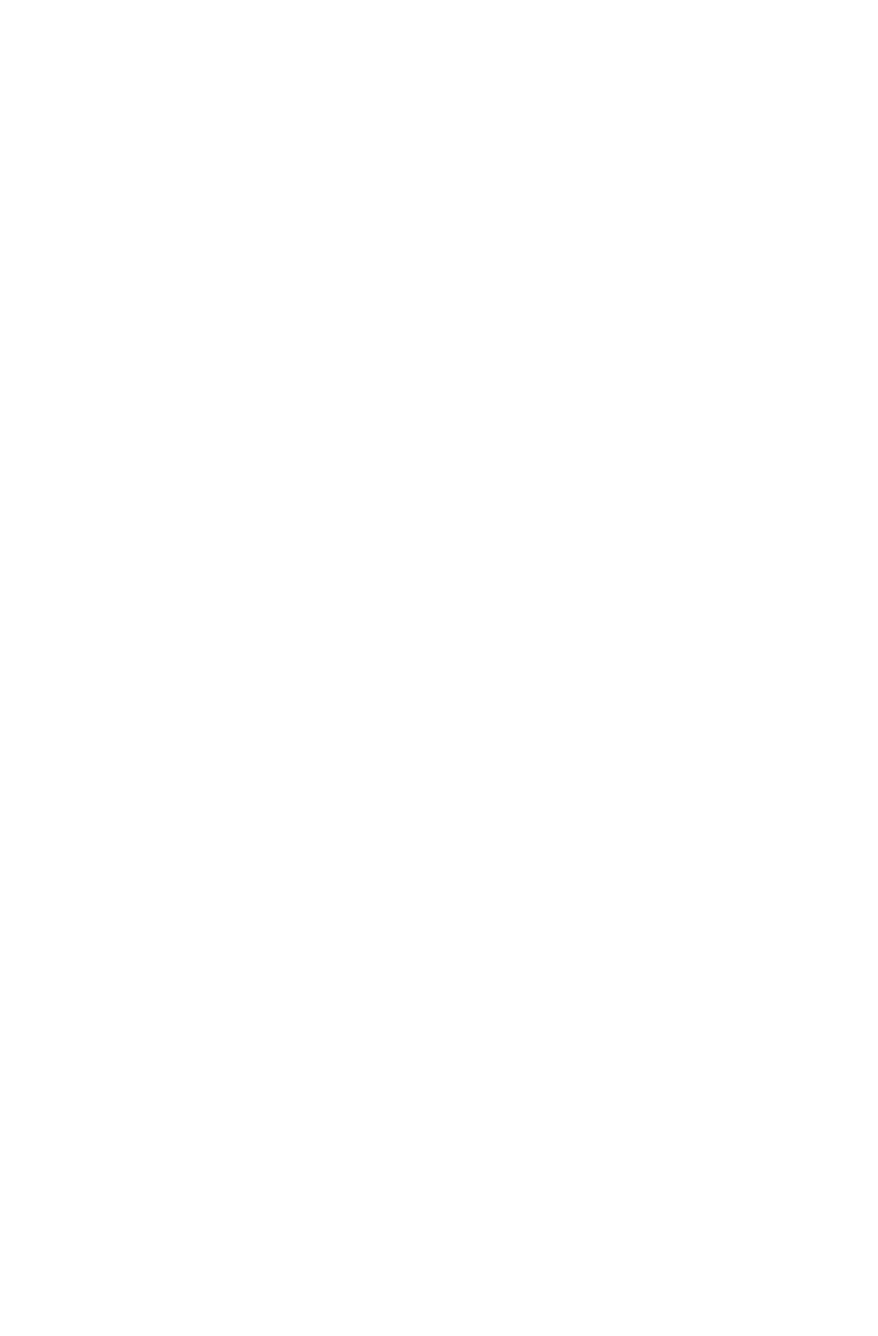
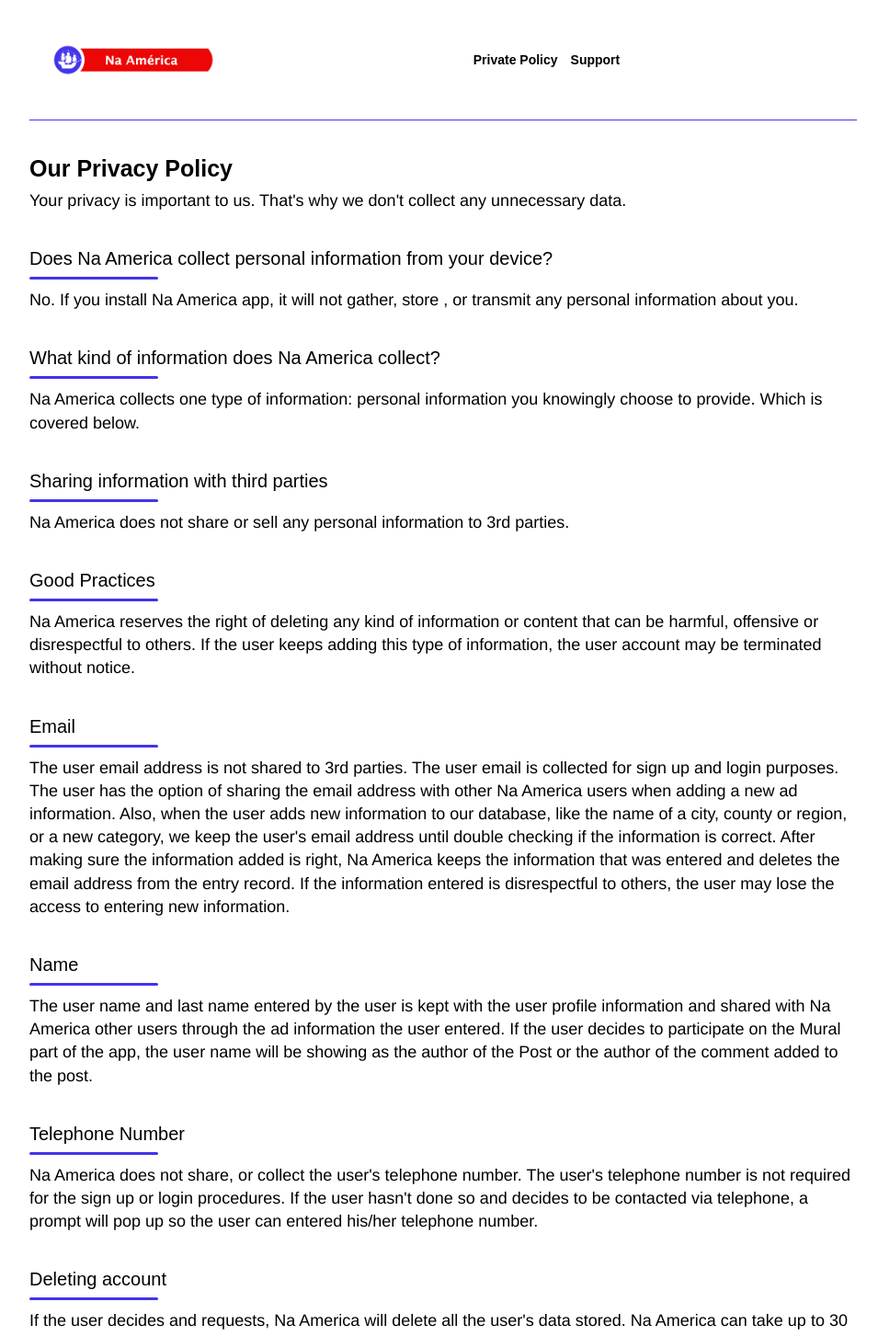
Before and after one commit to emersonscheffer/emersondev, a React (Create React App) app: page /#/naamericapolicy in a window 1280 px wide. Shown: the top 1453 px of the page at 92% size, without its empty margins (158-1113 px from the left). Before the commit the page ends 800 px from the top, so only its background shows below. Built offline with nearby package versions, Linux system fonts and the light colour scheme.

Commit message:
add policy and support page

```diff
--- a/src/App.js
+++ b/src/App.js
@@ -8,6 +8,8 @@ import "./css/LinkGeneral.css";
 import EmersonDev from "./views/EmersonDev";
 import NaAmerica from "./views/NaAmerica";
 import IosApps from "./views/IosApps";
+import NaAmericaPolicy from "./views/NaAmericaPolicy";
+import NaAmericaSupport from "./views/NaAmericaSupport";
 
 function App() {
   return (
@@ -17,6 +19,8 @@ function App() {
 
         <Route path="/iosapps" component={IosApps} />
         <Route path="/naamerica" component={NaAmerica} />
+        <Route path="/naamericapolicy" component={NaAmericaPolicy} />
+        <Route path="/naamericasupport" component={NaAmericaSupport} />
       </Router>
     </div>
   );
--- a/src/components/MyHeader.jsx
+++ b/src/components/MyHeader.jsx
@@ -5,10 +5,10 @@ import "../css/HeaderCSS.css";
 import Logo from "./Logo";
 import MyNavLinks from "./MyNavLinks";
 
-const MyHeader = ({ headerLinks, logoImage, logoName, hovercolor }) => {
+const MyHeader = ({ headerLinks, logoImage, logoName, hovercolor, barColor }) => {
   // return
   return (
-    <div className="header-class">
+    <div style={{ borderBottom: `solid 1px ${barColor} ` }} className="header-class">
       <Logo logoSrc={logoImage} logoName={logoName} />
       <MyNavLinks headerLinks={headerLinks} hovercolor={hovercolor} />
     </div>
--- /dev/null
+++ b/src/components/MyParagraph.jsx
@@ -0,0 +1,19 @@
+import React from "react";
+
+const MyParagraph = ({ paragraphWords }) => {
+  return (
+    <p
+      style={{
+        fontSize: "18px",
+        fontFamily: "Helvetica",
+        marginBottom: "40px",
+        fontWeight: "lighter",
+        lineHeight: "1.4em"
+      }}
+    >
+      {paragraphWords}
+    </p>
+  );
+};
+
+export default MyParagraph;
--- /dev/null
+++ b/src/components/PageTitle.jsx
@@ -0,0 +1,18 @@
+import React from "react";
+
+const PageTitle = ({ title }) => {
+  return (
+    <h1
+      style={{
+        fontSize: "25px",
+        fontWeight: "bold",
+        fontFamily: "Arial",
+        marginBottom: "10px"
+      }}
+    >
+      {title}
+    </h1>
+  );
+};
+
+export default PageTitle;
--- a/src/components/Topic.jsx
+++ b/src/components/Topic.jsx
@@ -4,7 +4,7 @@ import TopicBar from "./TopicBar";
 const Topic = ({ word, color }) => {
   return (
     <div>
-      <h1 style={{ marginBottom: "10px", fontFamily: "cursive" }}>{word}</h1>
+      <h1 style={{ marginBottom: "10px", fontFamily: "Arial", fontSize: "20px" }}>{word}</h1>
       <TopicBar color={color} />
     </div>
   );
--- a/src/css/HeaderCSS.css
+++ b/src/css/HeaderCSS.css
@@ -5,6 +5,7 @@
   height: 130px;
   width: 100%;
   grid-template-columns: repeat(4, 1fr);
+  margin-bottom: 40px;
 }
 
 .logo-container {
--- a/src/views/NaAmerica.jsx
+++ b/src/views/NaAmerica.jsx
@@ -6,10 +6,11 @@ import MyHeader from "../components/MyHeader";
 
 import { POLICY, SUPPORT, AZULCOLOR } from "../Constants";
 import Topic from "../components/Topic";
+import PageTitle from "../components/PageTitle";
 
 const NaAmerica = () => {
   let headerLinks = [
-    { name: POLICY, goto: "" },
+    { name: POLICY, goto: "/naamericapolicy" },
     { name: SUPPORT, goto: "" },
   ];
 
@@ -22,6 +23,8 @@ const NaAmerica = () => {
         hovercolor={AZULCOLOR}
       />
 
+      <PageTitle title="Private Policy"/>
+
       <Topic word="Support" color={AZULCOLOR} />
       <Topic word="Support" color={AZULCOLOR} />
       <Topic word="Support" color={AZULCOLOR} />
--- /dev/null
+++ b/src/views/NaAmericaPolicy.jsx
@@ -0,0 +1,82 @@
+import React from "react";
+import MyHeader from "../components/MyHeader";
+import { POLICY, SUPPORT, AZULCOLOR } from "../Constants";
+import PageTitle from "../components/PageTitle";
+import Topic from "../components/Topic";
+import MyParagraph from "../components/MyParagraph";
+
+const NaAmericaPolicy = () => {
+  let headerLinks = [
+    { name: POLICY, goto: "/naamericapolicy" },
+    { name: SUPPORT, goto: "naamericasupport" },
+  ];
+
+  return (
+    <div>
+      <MyHeader
+        headerLinks={headerLinks}
+        logoImage={require("../images/naAmericaLogo.png")}
+        logoName="Na America"
+        hovercolor={AZULCOLOR}
+        barColor={AZULCOLOR}
+      />
+
+      <PageTitle title="Our Privacy Policy" />
+
+      <MyParagraph paragraphWords="Your privacy is important to us. That's why we don't collect any unnecessary data." />
+
+      <Topic
+        word="Does Na America collect personal information from your device?"
+        color={AZULCOLOR}
+      />
+
+      <MyParagraph paragraphWords="No. If you install Na America app, it will not gather, store , or transmit any personal information about you." />
+
+      <Topic
+        word="What kind of information does Na America collect?"
+        color={AZULCOLOR}
+      />
+      <MyParagraph paragraphWords="Na America collects one type of information: personal information you knowingly choose to provide. Which is covered below." />
+
+      <Topic word="Sharing information with third parties" color={AZULCOLOR} />
+      <MyParagraph paragraphWords="Na America does not share or sell any personal information to 3rd parties." />
+
+      <Topic word="Good Practices" color={AZULCOLOR} />
+      <MyParagraph paragraphWords="Na America reserves the right of deleting any kind of information or content that can be harmful, offensive or disrespectful to others. If the user keeps adding this type of information, the user account may be terminated without notice." />
+
+      <Topic word="Email" color={AZULCOLOR} />
+      <MyParagraph
+        paragraphWords="The user email address is not shared to 3rd parties.
+The user email is collected for sign up and login purposes.
+The user has the option of sharing the email address with other Na America users when adding a new ad information.
+Also, when the user adds new information to our database, like the name of a city, county or region, or a new category, we keep the user's email address until double checking if the information is correct. After making sure the information added is right, Na America keeps the information that was entered and deletes the email address from the entry record. If the information entered is disrespectful to others, the user may lose the access to entering new information."
+      />
+
+      <Topic word="Name" color={AZULCOLOR} />
+      <MyParagraph
+        paragraphWords="The user name and last name entered by the user is kept with the user profile information and shared with Na America other users through the ad information the user entered.
+If the user decides to participate on the Mural part of the app, the user name will be showing as the author of the
+Post or the author of the comment added to the post."
+      />
+
+      <Topic word="Telephone Number" color={AZULCOLOR} />
+      <MyParagraph
+        paragraphWords="Na America does not share, or collect the user's telephone number.
+The user's telephone number is not required for the sign up or login procedures.
+If the user hasn't done so and decides to be contacted via telephone, a prompt will pop up so the user can entered his/her telephone number."
+      />
+
+      <Topic word="Deleting account" color={AZULCOLOR} />
+      <MyParagraph
+        paragraphWords="If the user decides and requests, Na America will delete all the user's data stored. Na America can take up to 30 days to delete all the user's data. The user won't be able to create another account for the next 60 days from the date the data was erased from the database. For faster deletion of the data, the user can delete ads information and Mural posts and comments using the app."
+      />
+    </div>
+  );
+};
+
+export default NaAmericaPolicy;
+
+//
+
+//
+//
--- /dev/null
+++ b/src/views/NaAmericaSupport.jsx
@@ -0,0 +1,26 @@
+import React from 'react'
+
+import { POLICY, SUPPORT, AZULCOLOR } from "../Constants";
+import PageTitle from "../components/PageTitle";
+import MyHeader from "../components/MyHeader";
+
+const NaAmericaSupport = () => {
+    let headerLinks = [
+        { name: POLICY, goto: "/naamericapolicy" },
+        { name: SUPPORT, goto: "naamericasupport" },
+      ];
+
+    return <div>
+        <MyHeader
+        headerLinks={headerLinks}
+        logoImage={require("../images/naAmericaLogo.png")}
+        logoName="Na America"
+        hovercolor={AZULCOLOR}
+        barColor={AZULCOLOR}
+      />
+
+<PageTitle title="Na America Support" />
+    </div>
+}
+
+export default NaAmericaSupport
```
